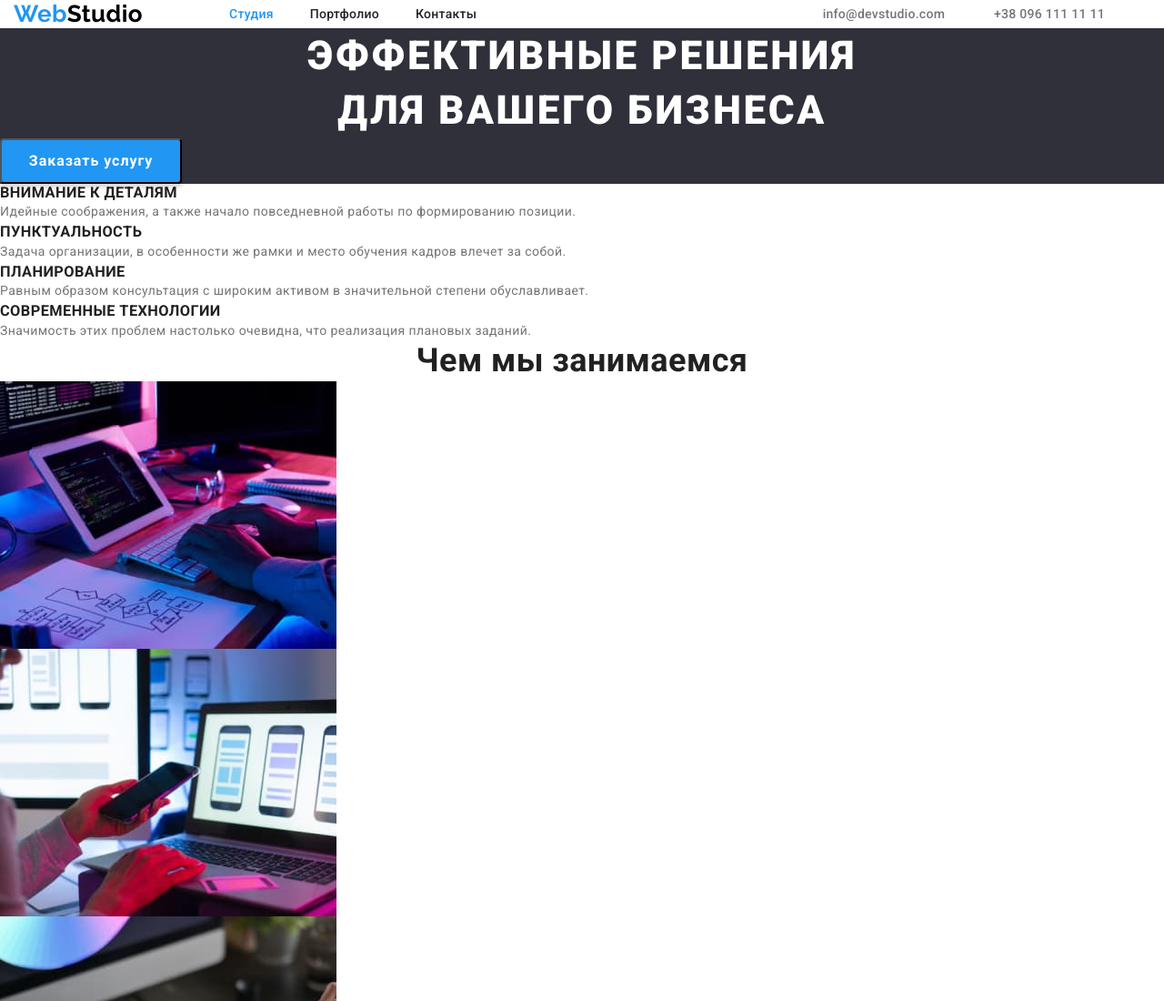
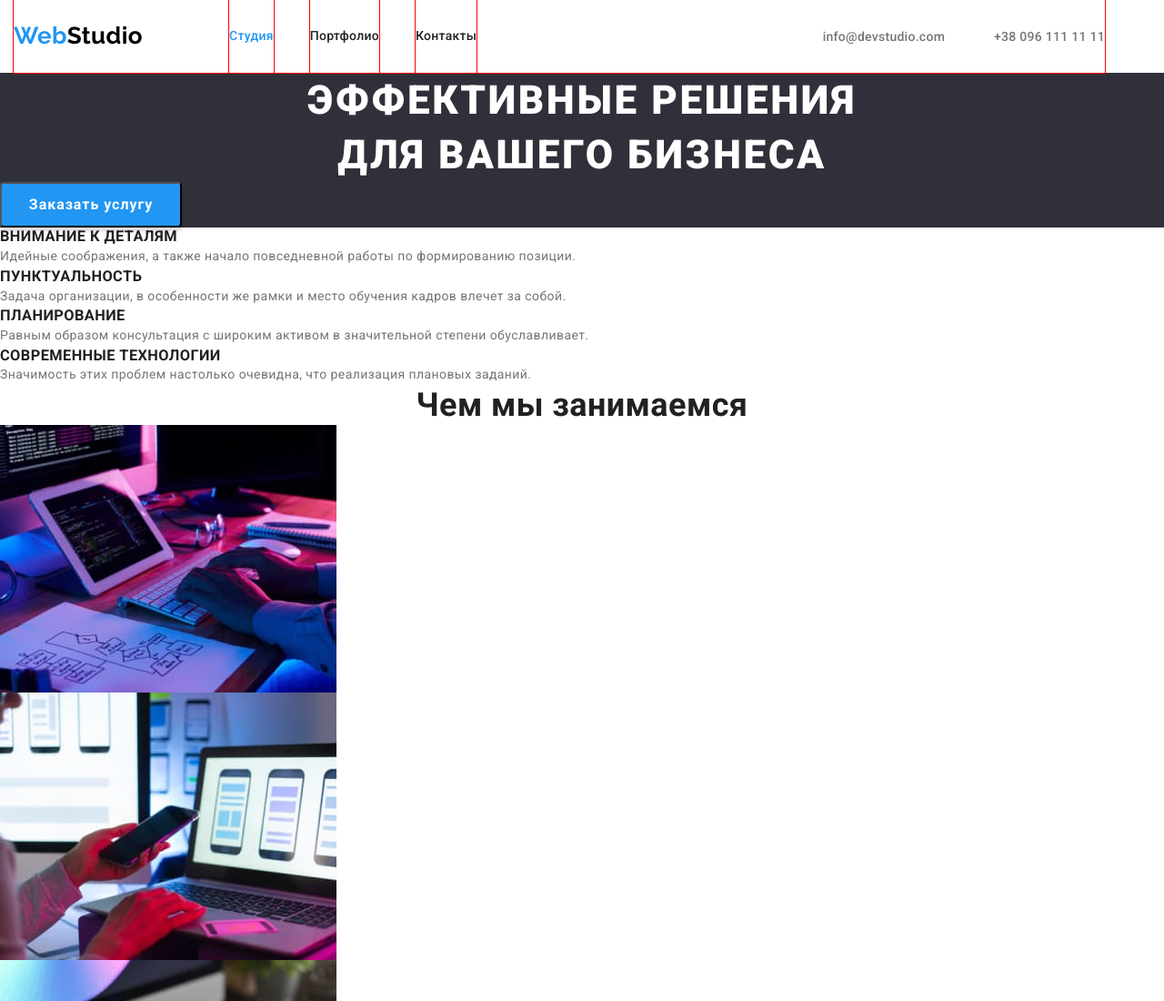
Before and after one commit to Egor-Bogatyriov/goit-markup-hw-03, a plain HTML site: page index.html in a window 1280 px wide. Shown: the top 1100 px of the page at 91% size. Drawn offline with nearby package versions, Linux system fonts and the light colour scheme.

Commit message:
fix header

```diff
--- a/css/styles.css
+++ b/css/styles.css
@@ -67,6 +67,10 @@ body {
 /* --------студия---------- */
 /* шапка сайта */
 .header-link {
+  display: block;
+  padding-top: 32px;
+  padding-bottom: 32px;
+
   font-weight: 500;
   line-height: 1.14;
   letter-spacing: 0.02em;
@@ -96,6 +100,14 @@ body {
   margin: 0;
   margin-left: 15px;
   margin-left: 15px;
+}
+
+.header-container {
+  outline: 1px solid red;
+}
+
+.header-list li {
+  outline: 1px solid red;
 }
 
 .header-container {
```
